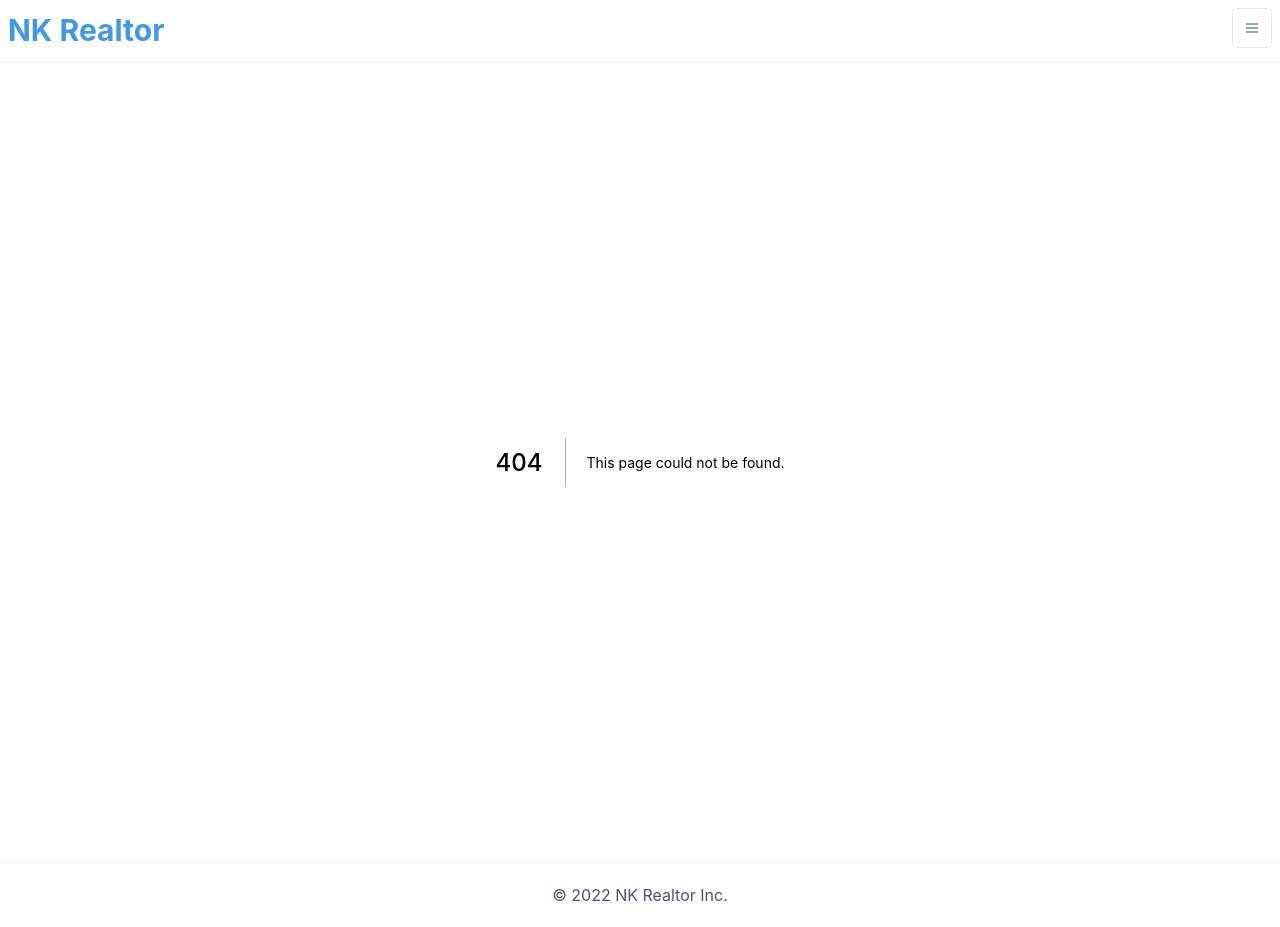
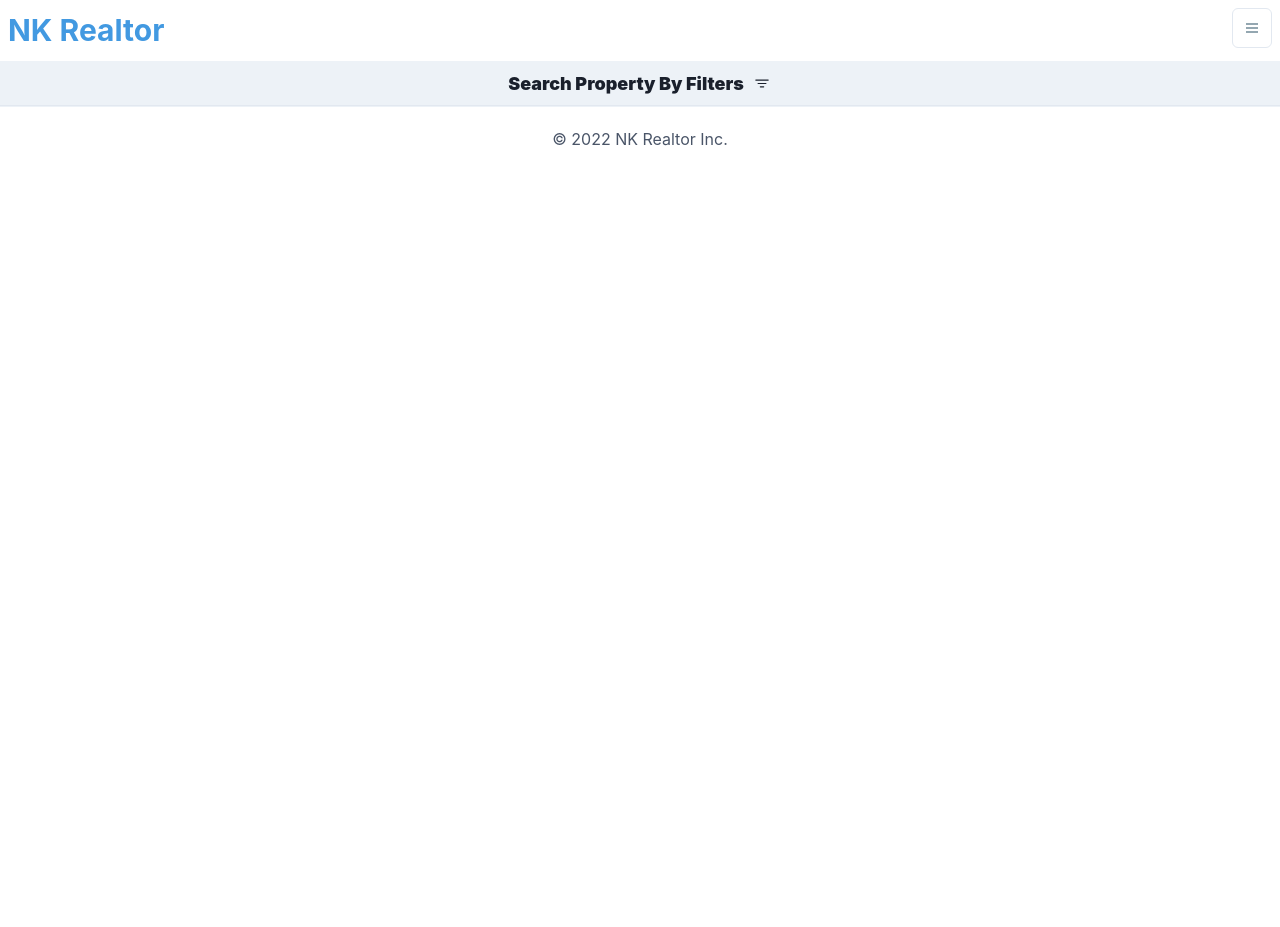
Before and after one commit to neshatkhorsandi/neshat-realtor-app, a Next.js app: page /search in a window 1280 px wide. Before the commit this address had no page. After the commit the page ends 800 px from the top, so only its background shows below. Built offline with nearby package versions, Linux system fonts and the light colour scheme.

Commit message:
created SearchFilters component

```diff
--- /dev/null
+++ b/components/SearchFilters.jsx
@@ -0,0 +1,22 @@
+import { useEffect, useState } from 'react';
+import { useRouter } from 'next/router';
+import { MdCancel } from 'react-icons/md';
+import Image from 'next/image';
+import {
+  Flex,
+  Select,
+  Box,
+  Text,
+  Input,
+  Spinner,
+  Icon,
+  Button,
+} from '@chakra-ui/react';
+
+import React from 'react';
+
+const SearchFilters = () => {
+  return <div>SearchFilters</div>;
+};
+
+export default SearchFilters;
--- /dev/null
+++ b/pages/search.js
@@ -0,0 +1,34 @@
+import { Flex, Box, Text, Icon } from '@chakra-ui/react';
+import { BsFilter } from 'react-icons/bs';
+import { useState } from 'react';
+import { useRouter } from 'next/router';
+import Image from 'next/image';
+import SearchFilters from '../components/SearchFilters';
+
+const Search = () => {
+  const [searchFilters, setSearchFilters] = useState(false);
+  const router = useRouter();
+  return (
+    <Box>
+      <Flex
+        cursor='pointer'
+        bg='gray.100'
+        borderBottom='1px'
+        borderColor='gray.200'
+        p='2'
+        fontWeight='black'
+        fontSize='lg'
+        alignItems='center'
+        justifyContent='center'
+        onClick={() => setSearchFilters(!searchFilters)}
+      >
+        <Text>Search Property By Filters</Text>
+        <Icon paddingLeft='2' w='7' as={BsFilter} />
+      </Flex>
+
+      {searchFilters && <SearchFilters />}
+    </Box>
+  );
+};
+
+export default Search;
```
